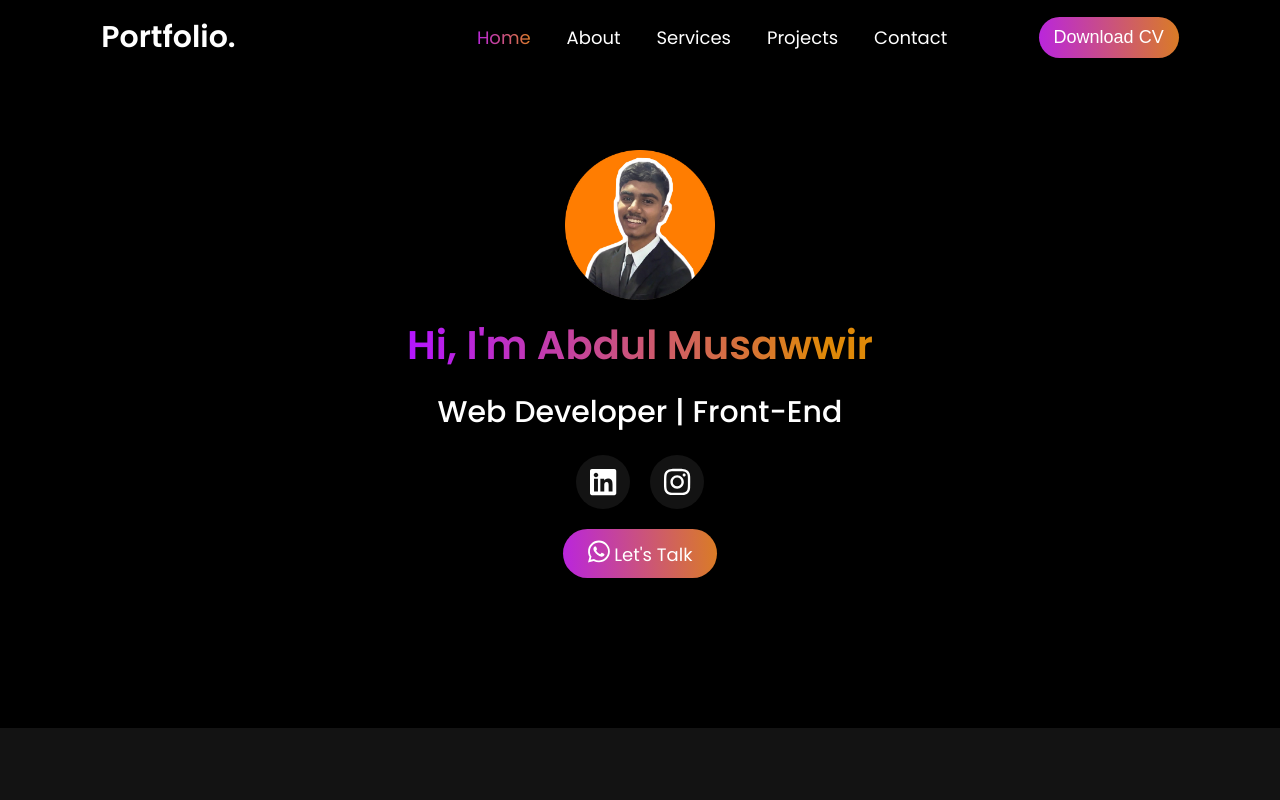
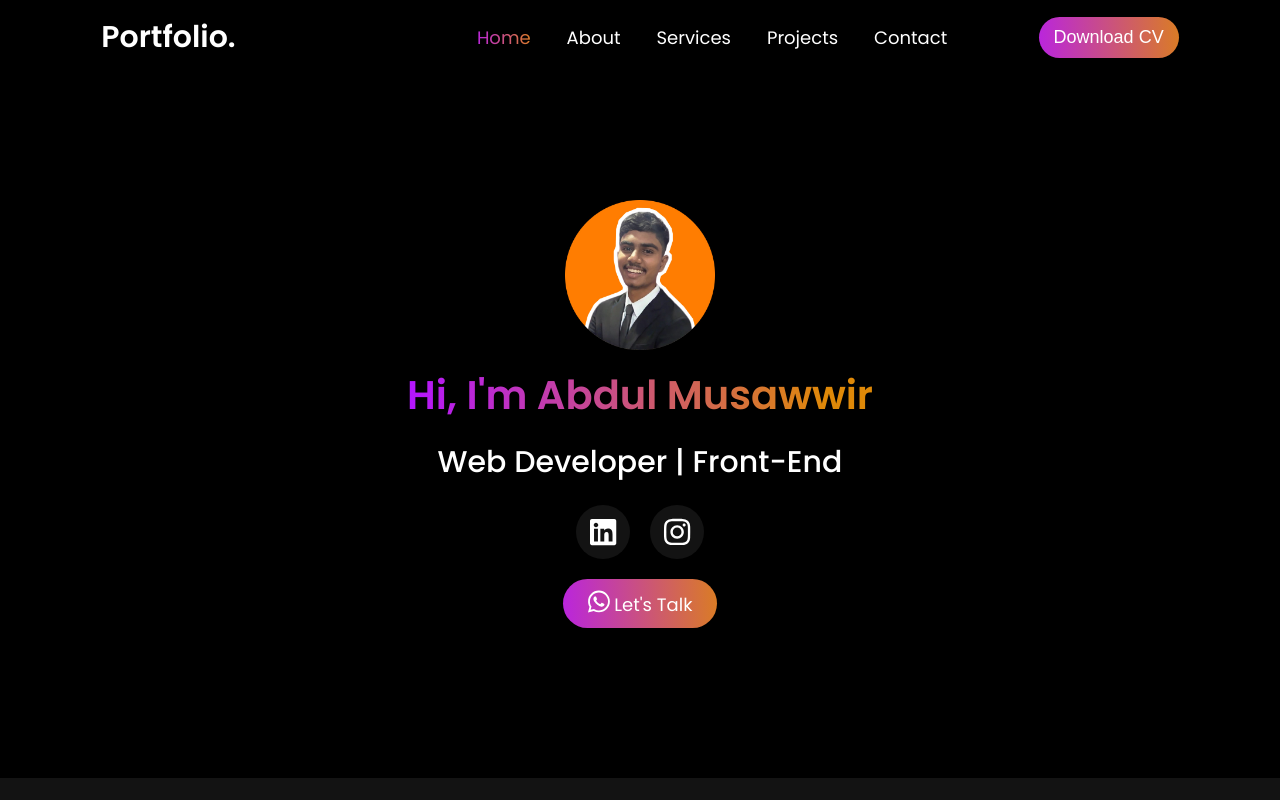
Before and after one commit to AbdulMusawwir77/Abdul-Portfolio, a React (Create React App) app: page / in a window 1280 px wide. Shown: the top 800 px of the page. Built offline with nearby package versions, Linux system fonts and the light colour scheme.

Commit message:
Small Changes

```diff
--- a/src/styles/Home.css
+++ b/src/styles/Home.css
@@ -10,7 +10,7 @@
   width: 100%;
   overflow: hidden;
   background-color: black;
-  padding: 50px 0 150px;
+  padding: 100px 0 150px;
 }
 
 /* Image styling */
```
